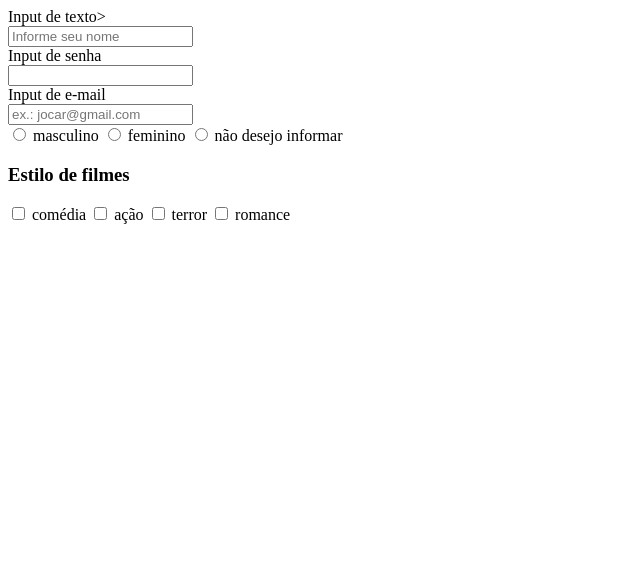
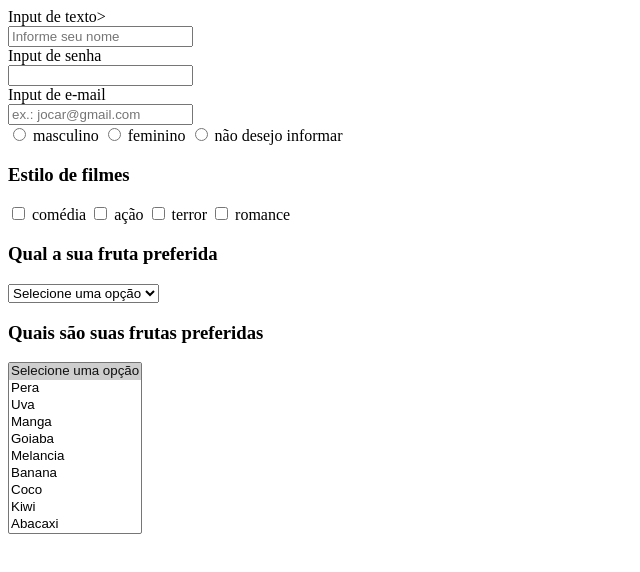
Before and after one commit to jean1813/Web-Treinamentos, a plain HTML site: page html/Formulario.html in a window 1280 px wide. Shown: the whole page, without its empty margins (0-640 px from the left). Drawn offline with Linux system fonts and the light colour scheme.

Commit message:
Introdução a lógica de programação

```diff
--- a/html/Formulario.html
+++ b/html/Formulario.html
@@ -6,7 +6,7 @@
     <title>Exercício de entradas de Formulario</title>
 </head>
 <body>
-
+    <!--TEXT-->
     <label>Input de texto></label><br/>
     <input type="text" placeholder="Informe seu nome"/>
 
@@ -18,7 +18,7 @@
     <label>Input de e-mail</label><br/>
     <input type="email" placeholder="ex.: jocar@gmail.com"/>
 
-    <!-- RADIO INPUT-->
+    <!--RADIO INPUT-->
 
     <br/>
     <input type="radio" name="sexo" value="masculino"/>
@@ -31,7 +31,7 @@
     <label>não desejo informar</label>
 
     <br/>
-    <!-- CHECKOUT-->
+    <!--CHECKOUT-->
     <h3>Estilo de filmes</h3>
     <input type="checkbox" name="filme" value="comédia"/>
     <label>comédia</label>
@@ -45,5 +45,30 @@
     <input type="checkbox" name="filme" value="romance"/>
     <label>romance</label>
 
+    <!--SELECTED-->
+
+    <h3>Qual a sua fruta preferida</h3>
+    <select name="fruta">
+        <option value="" selected >Selecione uma opção</option>
+        <option value="Pera">Pera</option>
+        <option value="Uva">Uva</option>
+        <option value="Manga">Manga</option>
+        <option value="Goiaba">Goiaba</option>
+    </select>
+
+    <h3>Quais são suas frutas preferidas</h3>
+    <select name="fruta" multiple size="10">
+        <option value="" selected >Selecione uma opção</option>
+        <option value="Pera">Pera</option>
+        <option value="Uva">Uva</option>
+        <option value="Manga">Manga</option>
+        <option value="Goiaba">Goiaba</option>
+        <option value="Melancia">Melancia</option>
+        <option value="Banana">Banana</option>
+        <option value="Coco">Coco</option>
+        <option value="Kiwi">Kiwi</option>
+        <option value="Abacaxi">Abacaxi</option>
+    </select>
+
 </body>
 </html>
```
Also changed, not shown: js/calcular_idade.js (added, +8 -0 lines), js/operadores_aritmeticos.js (added, +19 -0 lines), js/operadores_logicos.js (added, +12 -0 lines), js/trocar_numeros.js (added, +15 -0 lines), js/variaveis.js (added, +9 -0 lines).
